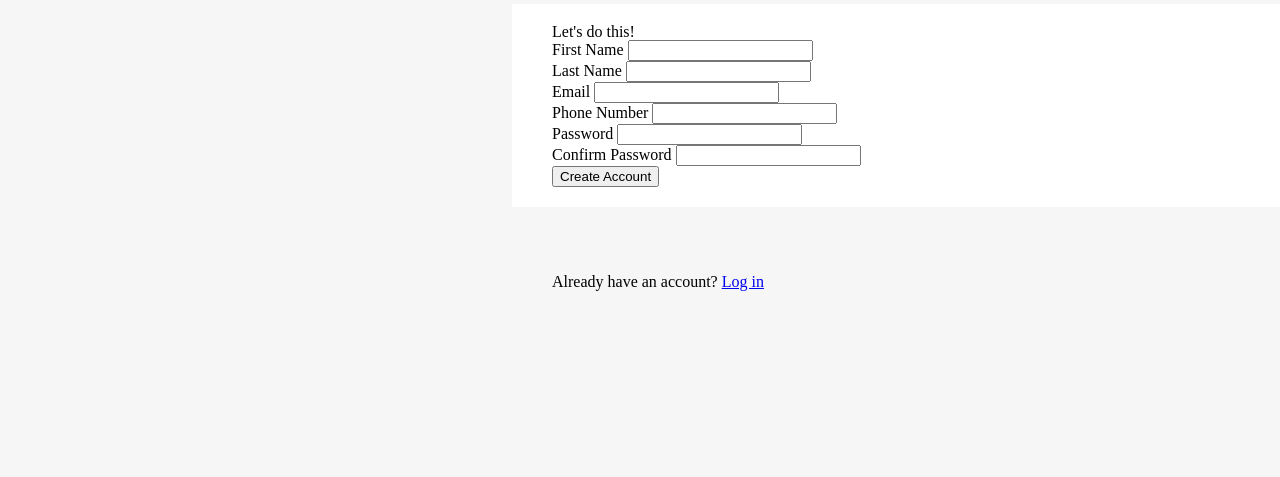
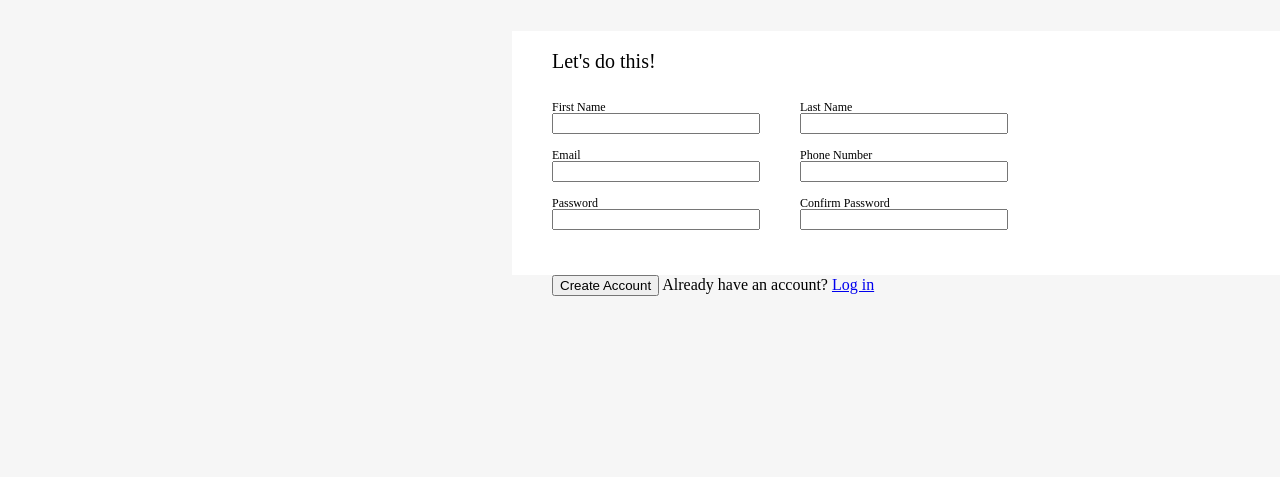
Before and after one commit to ryanfuhrman/sign-up-form, a plain HTML site: page index.html in a window 1280 px wide. Shown: the part 323-800 px from the top of the page. Drawn offline with Linux system fonts and the light colour scheme.

Commit message:
Building out more of the css

```diff
--- a/index.html
+++ b/index.html
@@ -26,39 +26,45 @@
           This is not a real online service! You know you need something like
           this to help you realize your deepest dreams.
         </p>
-        <p class="main-info-text">You know <i>you</i> want to.</p>
+        <p class="main-info-text">You <i>know</i> you want to.</p>
       </div>
-      <div class="main-form">
-        <form action="#">
-          <h1 class="form-header">Let's do this!</h1>
-          <div class="form-div">
-            <label for="first_name">First Name</label>
-            <input type="text" id="first_name" />
+      <div class="main-form-container">
+        <h1 class="main-form-header">Let's do this!</h1>
+        <form class="main-form" action="#">
+          <div class="form-div form-flex-left">
+            <div class="form-fields">
+              <label for="first_name" class="form-label">First Name</label>
+              <input type="text" id="first_name" class="form-input" />
+            </div>
+            <div class="form-fields">
+              <label for="email" class="form-label">Email</label>
+              <input type="email" id="email" class="form-input" />
+            </div>
+            <div class="form-fields">
+              <label for="password" class="form-label">Password</label>
+              <input type="password" id="password" class="form-input" />
+            </div>
           </div>
-          <div class="form-div">
-            <label for="last_name">Last Name</label>
-            <input type="text" id="last_name" />
+          <div class="form-div form-flex-right">
+            <div class="form-fields">
+              <label for="last_name" class="form-label">Last Name</label>
+              <input type="text" id="last_name" class="form-input" />
+            </div>
+            <div class="form-fields">
+              <label for="phone_number" class="form-label">Phone Number</label>
+              <input type="number" id="phone_number" class="form-input" />
+            </div>
+            <div class="form-fields">
+              <label for="confirm_password" class="form-label"
+                >Confirm Password</label
+              >
+              <input type="password" id="confirm_password" class="form-input" />
+            </div>
           </div>
-          <div class="form-div">
-            <label for="email">Email</label>
-            <input type="email" id="email" />
-          </div>
-          <div class="form-div">
-            <label for="phone_number">Phone Number</label>
-            <input type="number" id="phone_number" />
-          </div>
-          <div class="form-div">
-            <label for="password">Password</label>
-            <input type="password" id="password" />
-          </div>
-          <div class="form-div">
-            <label for="confirm_password">Confirm Password</label>
-            <input type="password" id="confirm_password" />
-          </div>
-          <button type="submit">Create Account</button>
         </form>
       </div>
       <div class="main-links">
+        <button type="submit">Create Account</button>
         Already have an account? <a href="#">Log in</a>
       </div>
     </section>
--- a/styles.css
+++ b/styles.css
@@ -44,7 +44,7 @@ body {
 }
 
 .main {
-  height: 70%;
+  height: 50%;
   width: 60%;
   display: flex;
   flex-direction: column;
@@ -53,14 +53,55 @@ body {
 
 .main-info {
   font-size: 24px;
-  padding: 0 40px;
+  padding-left: 40px;
+}
+
+.main-info-text {
+  padding-bottom: 30px;
+  line-height: 1.3;
+}
+
+.main-form-container {
+  padding: 20px 0;
+  background-color: white;
+}
+
+.main-form-header {
+  padding-left: 40px;
+  font-size: 20px;
 }
 
 .main-form {
-  background-color: white;
-  padding: 20px 40px;
+  display: flex;
+  flex-wrap: wrap;
+
+  padding-top: 20px;
+  padding-left: 40px;
+}
+
+.form-div {
+  padding: 10px 40px 10px 0;
+}
+
+.form-flex-left,
+.form-flex-right {
+  display: flex;
+  flex-direction: column;
+}
+
+.form-fields {
+  display: flex;
+  flex-direction: column;
+  padding-bottom: 15px;
+}
+.form-label {
+  font-size: 12px;
+}
+
+.form-input {
+  width: 200px;
 }
 
 .main-links {
-  padding: 0 40px;
+  padding-left: 40px;
 }
```
